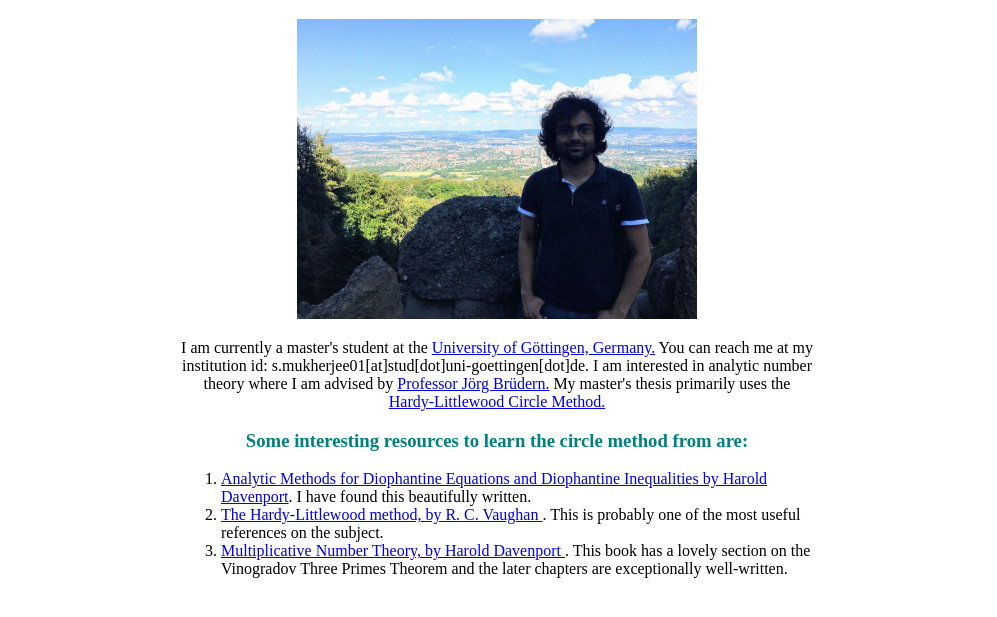
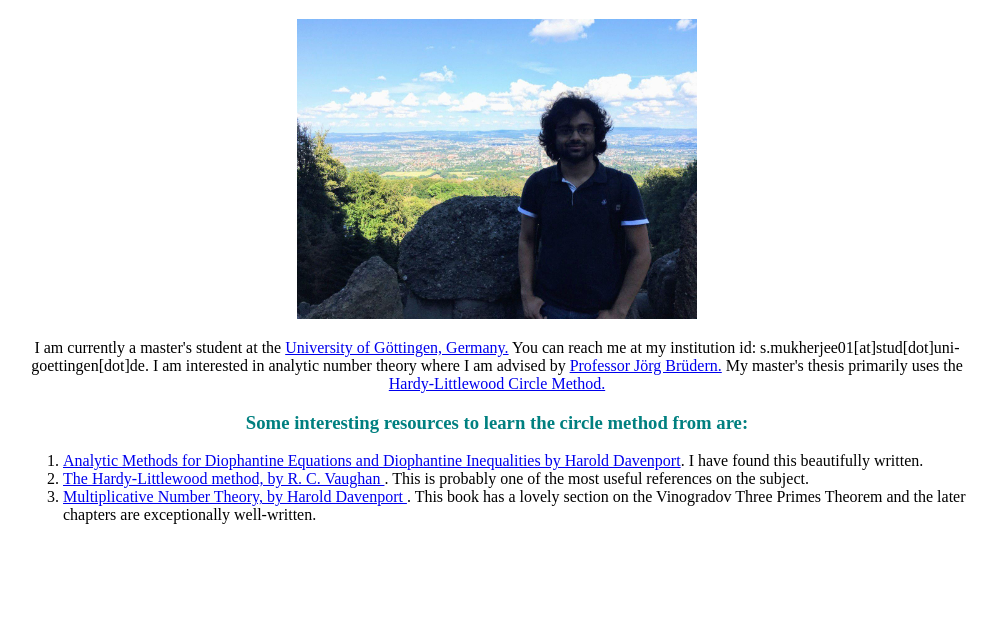
Before and after one commit to sabyasachi-mukherjee/sabyasachi-mukherjee.github.io, a plain HTML site: page index.html in a window 1280 px wide. Shown: the part 61-678 px from the top of the page, without its empty margins (143-1140 px from the left). Drawn offline with Linux system fonts and the light colour scheme.

Commit message:
Update index.html

```diff
--- a/index.html
+++ b/index.html
@@ -6,7 +6,7 @@
 </head>
 <body style="background-color:#FFFF9;">
 <div class = "text-center">
-<div style="width: 50%;margin: 0 auto;">
+<div style="width: 75%;margin: 0 auto;">
 
 
  <!--
```
